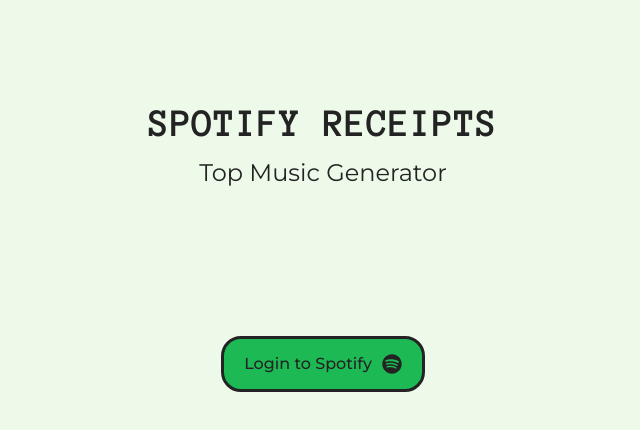
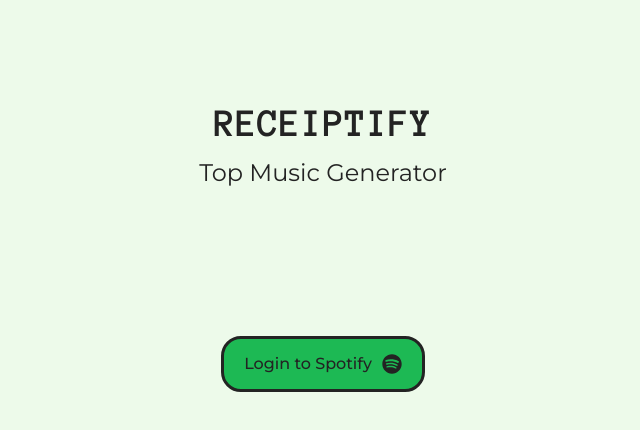
Before and after one commit to seandaniel-uf/receiptify-v2, a React (Vite) app: page / in a window 1280 px wide. Shown: the top 430 px of the page, without its empty margins (317-957 px from the left). Built offline with nearby package versions, Linux system fonts and the light colour scheme.

Commit message:
Master: name change

```diff
--- a/index.html
+++ b/index.html
@@ -13,7 +13,7 @@
       rel="stylesheet"
     />
 
-    <title>Spotify Receipts</title>
+    <title>Receiptify</title>
   </head>
   <body>
     <div id="root"></div>
--- a/src/App.tsx
+++ b/src/App.tsx
@@ -84,7 +84,7 @@
   return (
     <div>
       <div className="wrapper">
-        <Header title="Spotify Receipts" subTitle="Top Music Generator" />
+        <Header title="Receiptify" subTitle="Top Music Generator" />
         <main>
           {!token && <Login />}
           <ReceiptFormContainer
```
Also changed, not shown: 1 other file (tests, documents, lock files or other folders).
